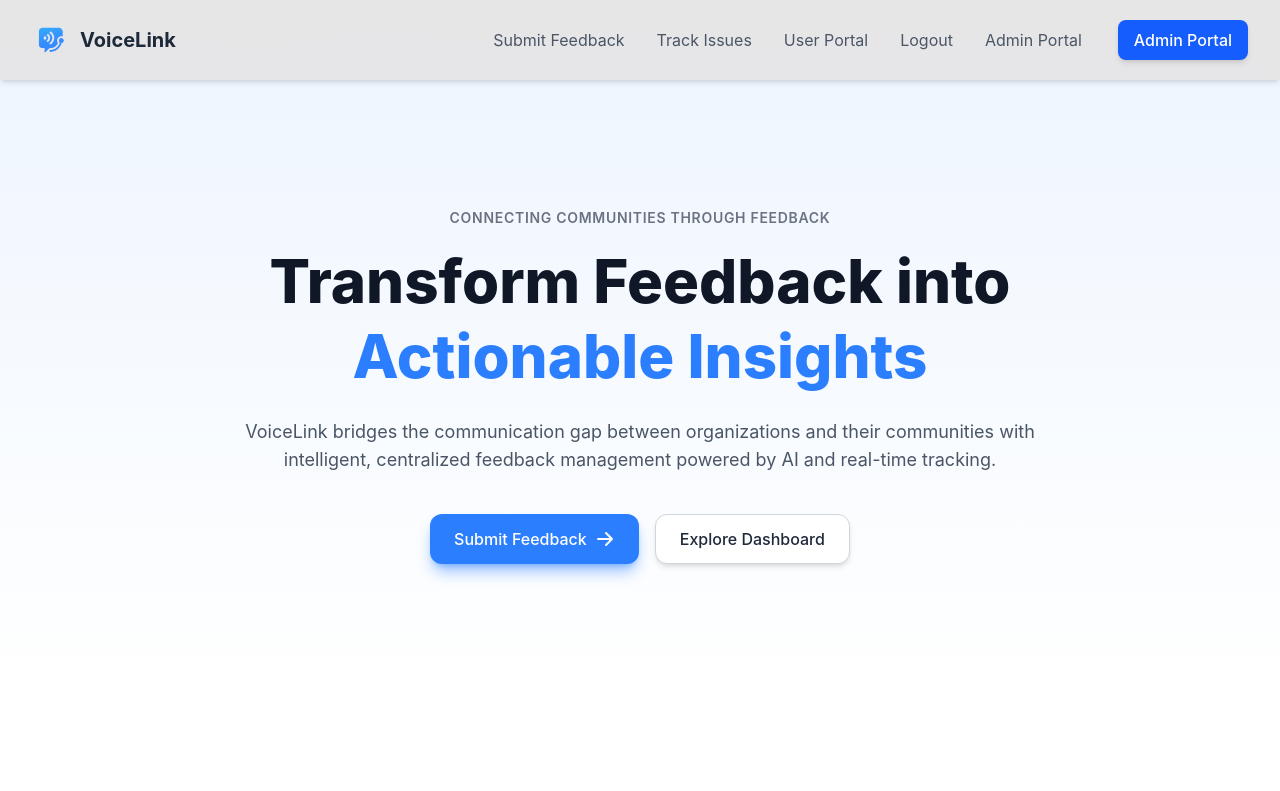
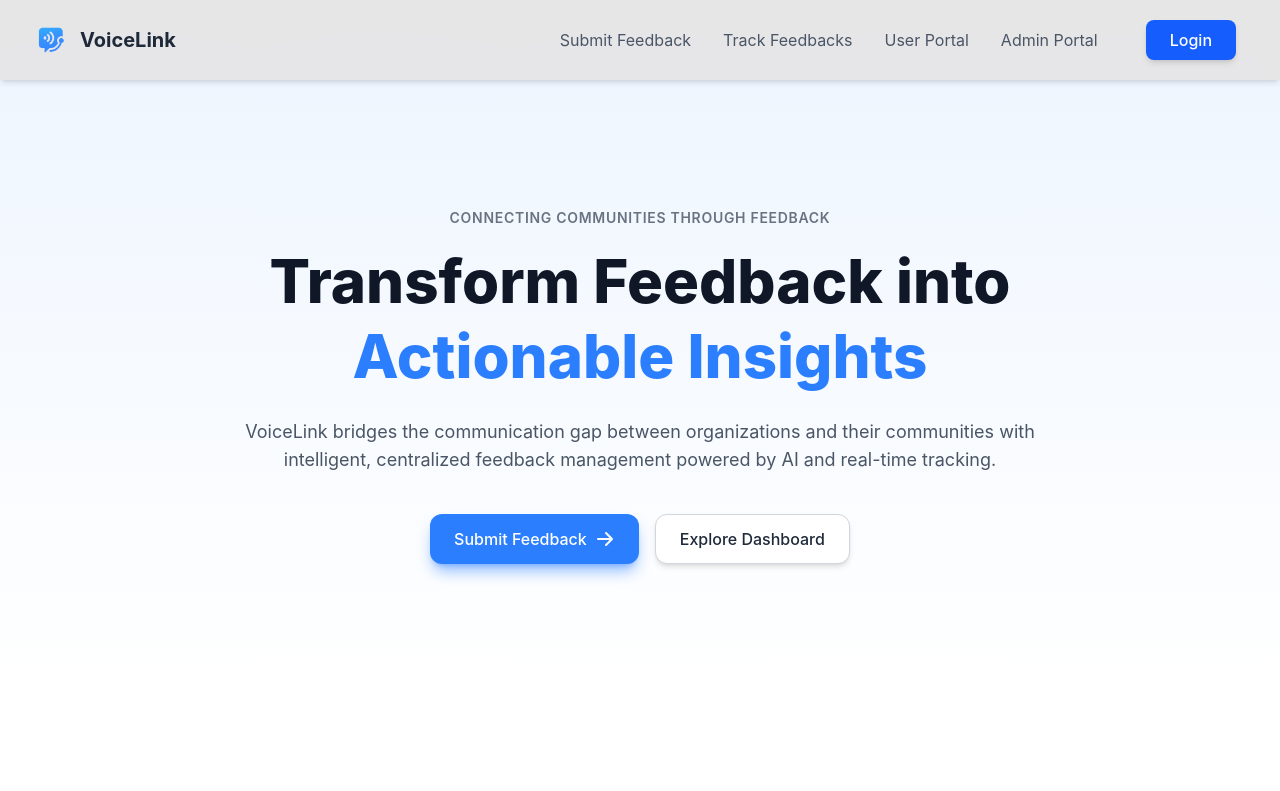
Before and after one commit to Amiru-Ekanayake/voicelink, a React (Vite) app: page / in a window 1280 px wide. Shown: the top 791 px of the page. Built offline with nearby package versions, Linux system fonts and the light colour scheme.

Commit message:
routed change header changed

```diff
--- a/src/App.jsx
+++ b/src/App.jsx
@@ -57,22 +57,6 @@ function App() {
 
         <Route path="/achievements" element={<AchievementsPage />} />
 
-        <Route path="/" element={
-          <main>
-            <Hero />
-            <img
-              className="absolute top-0 right-0 opacity-100 -z-1"
-              src="/gradient.png"
-              alt="Gradient-img"
-            />
-            <div className="h-0 w-[150rem] absolute top-[20%] right-[-5%] shadow-[0_0_900px_20px_#0022ff] -rotate-[0] -z-10"></div>
-            <FeaturesSection />
-            <CtaSection />
-            <StatsSection />
-            <BottomNav />
-            <FooterSection />
-           </main>
-        } />
         <Route path="/achievements" element={<AchievementsPage />} />
 
         <Route path="/feedback" element={<Feedback />} />
--- a/src/Pages/Trackfeed.jsx
+++ b/src/Pages/Trackfeed.jsx
@@ -16,7 +16,7 @@ const MockHeader = ({ onNavigate }) => (
     </div>
 );
 
-const TrackFeed = () => {
+const TrackFeed = () => {zk
     const [feedbackId, setFeedbackId] = useState('');
     const [status, setStatus] = useState(null); // 'loading', 'found', 'not_found'
 
--- a/src/components/Header.jsx
+++ b/src/components/Header.jsx
@@ -15,14 +15,15 @@ export default function Header() {
         <div className="flex justify-between items-center h-20">
 
 
-          <div className="flex items-center space-x-2">
+          {/* Logo and Text wrapped in a Link to the home page */}
+          <Link to="/feedback" className={navItemClass}>
             <img
               src="VoiceLink.png"
-              alt="VoiceLink Logo"
+              alt="VoiceLink Logo - Go to home"
               className="h-10 w-auto object-contain"
             />
             <span className="text-xl font-bold text-gray-800">VoiceLink</span>
-          </div>
+          </Link>
 
           {/* Desktop Navigation */}
           <nav className="hidden lg:flex space-x-2 xl:space-x-4 items-center">
--- a/src/components/Userheader.jsx
+++ b/src/components/Userheader.jsx
@@ -27,14 +27,14 @@ export default function Header() {
           {/* Desktop Navigation */}
           <nav className="hidden lg:flex space-x-2 xl:space-x-4 items-center">
             <Link to="/feedback" className={navItemClass}>Submit Feedback</Link>
-            <Link to="/track-feedback" className={navItemClass}>Track Issues</Link>
+            <Link to="/track-feedback" className={navItemClass}>Track Feedbacks</Link>
             <Link to="/user-dashboard" className={navItemClass}>User Portal</Link>
-            <Link to="/login" className={navItemClass}>Logout</Link>
             <Link to="/admin-dashboard" className={navItemClass}>Admin Portal</Link>
-
-            <button className="ml-4 px-4 py-2 bg-blue-600 text-white font-medium rounded-lg hover:bg-blue-700 transition duration-150 shadow-md">
-              Admin Portal
+            <Link to="/login" className={navItemClass}>
+            <button className="ml-4 px-6 py-2 bg-blue-600 text-white font-medium rounded-lg hover:bg-blue-700 transition duration-150 shadow-md">
+              Login
             </button>
+            </Link>
           </nav>
 
           {/* Mobile Menu Button */}
@@ -53,9 +53,9 @@ export default function Header() {
       {isOpen && (
         <div className="lg:hidden px-2 pt-2 pb-3 space-y-1 sm:px-3 bg-white border-t border-gray-200">
           <Link to="/feedback" className={`${navItemClass} block`}>Submit Feedback</Link>
-          <Link to="/track-issues" className={`${navItemClass} block`}>Track Issues</Link>
-          <Link to="/login" className={`${navItemClass} block`}>Login</Link>
-          <Link to="/manager" className={`${navItemClass} block`}>Manager</Link>
+          <Link to="/track-feedback" className={`${navItemClass} block`}>Track Feedbacks</Link>
+          <Link to="/login" className={`${navItemClass} block`}>Logout</Link>
+          <Link to="/user-dashboard" className={`${navItemClass} block`}>User Portal</Link>
           <button className="w-full text-left mt-2 px-3 py-2 bg-blue-500 text-white font-medium rounded-lg hover:bg-blue-600 transition duration-150 shadow-md">
             Admin Portal
           </button>
```
